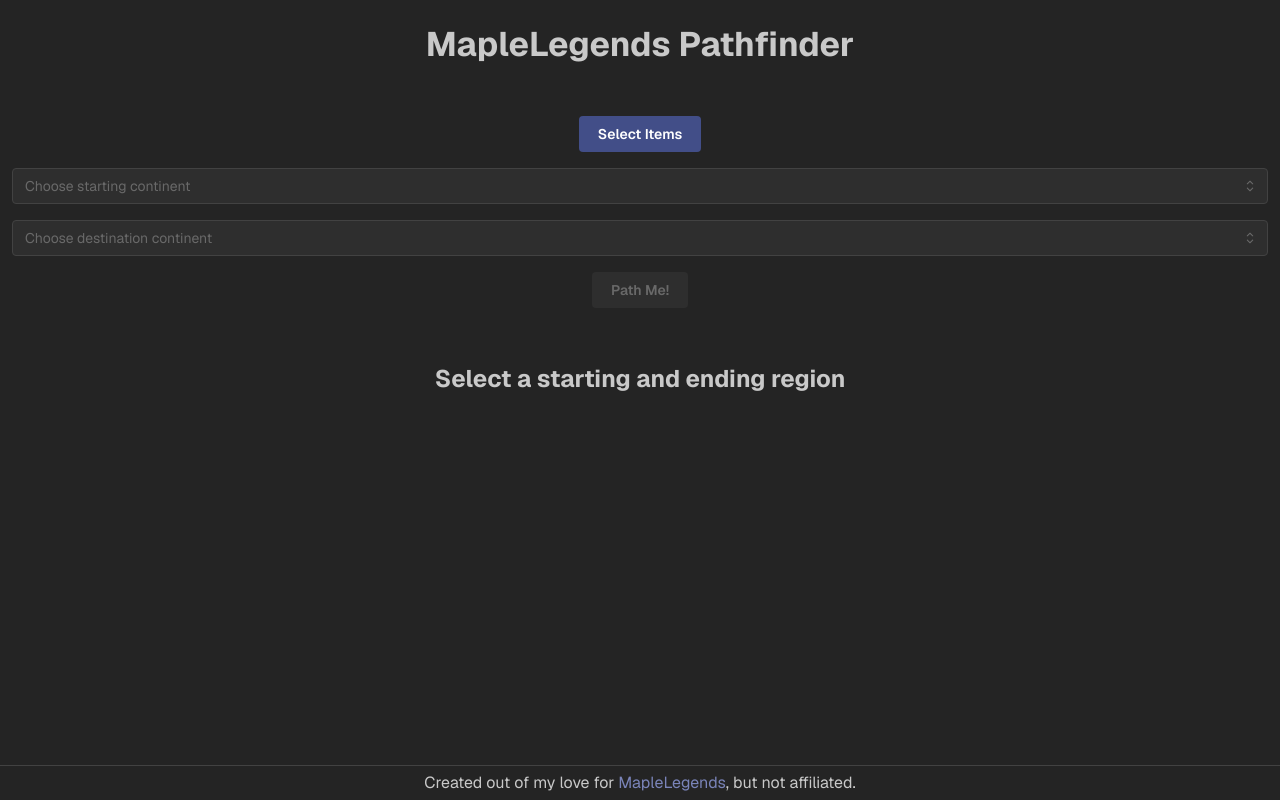
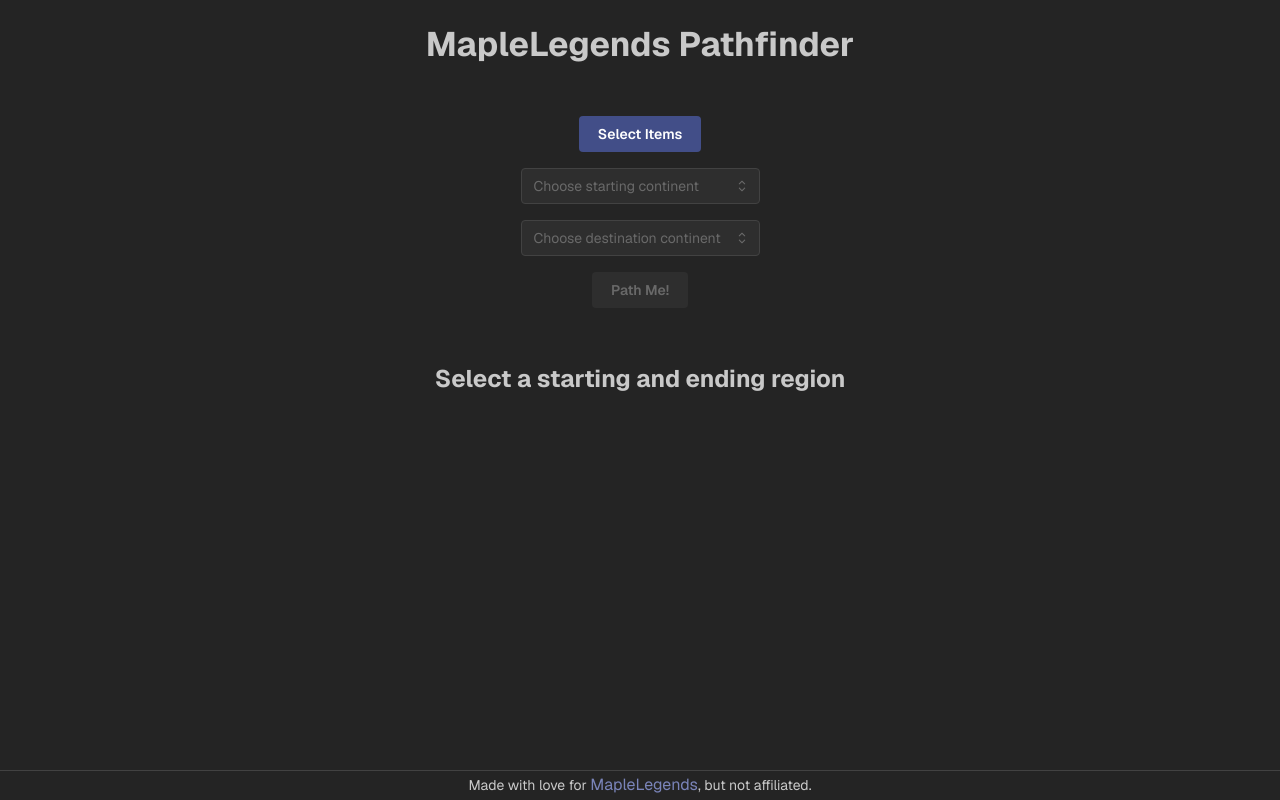
Before and after one commit to MilesWells/ml-pathfinder, a Next.js app: page / in a window 1280 px wide. Built offline with nearby package versions, Linux system fonts and the light colour scheme; what graph-data-structure would draw is missing.

Commit message:
footer layout

```diff
--- a/src/features/pathfinder/pathfinder-input.tsx
+++ b/src/features/pathfinder/pathfinder-input.tsx
@@ -19,6 +19,8 @@
 			<Select
 				clearable
 				data={REGIONS}
+				maw="300px"
+				mx="auto"
 				onChange={from => setFrom(from as Region)}
 				placeholder="Choose starting continent"
 				searchable
@@ -28,6 +30,8 @@
 			<Select
 				clearable
 				data={REGIONS}
+				maw="300px"
+				mx="auto"
 				onChange={to => setTo(to as Region)}
 				placeholder="Choose destination continent"
 				searchable
--- a/src/features/root-layout/shell.tsx
+++ b/src/features/root-layout/shell.tsx
@@ -4,7 +4,7 @@
 	return (
 		<AppShell
 			footer={{
-				height: 35,
+				height: 30,
 			}}
 			padding="sm"
 		>
@@ -20,8 +20,8 @@
 
 			<AppShellFooter>
 				<Center h="100%" ta="center">
-					<Text>
-						Created out of my love for{' '}
+					<Text fz="sm">
+						Made with love for{' '}
 						<Anchor href="https://maplelegends.com/" rel="noopener" target="_blank">
 							MapleLegends
 						</Anchor>
```
